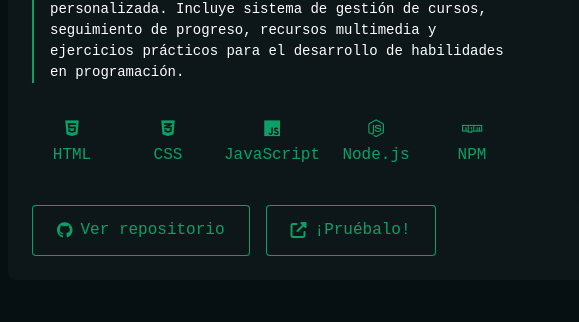
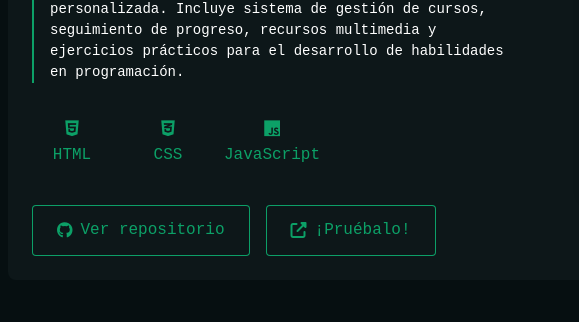
Before and after one commit to 0re0re0/Portfolio, an Astro site: page /projects in a window 1280 px wide. Shown: the part 813-1135 px from the top of the page, 132-711 px from the left. Built offline with nearby package versions, Linux system fonts and the light colour scheme; Astro itself is replaced by a stand-in of ours.

Commit message:
Actualizacion de proyectos

```diff
--- a/src/pages/projects.astro
+++ b/src/pages/projects.astro
@@ -28,8 +28,6 @@ const projects = [
       { name: "HTML", icon: "fab fa-html5" },
       { name: "CSS", icon: "fab fa-css3-alt" },
       { name: "JavaScript", icon: "fab fa-js" },
-      { name: "Node.js", icon: "fab fa-node-js" },
-      { name: "NPM", icon: "fab fa-npm" },
     ],
     repoUrl: "https://github.com/0re0re0/UpDev",
     demoUrl: "https://updevsite.netlify.app/",
```
